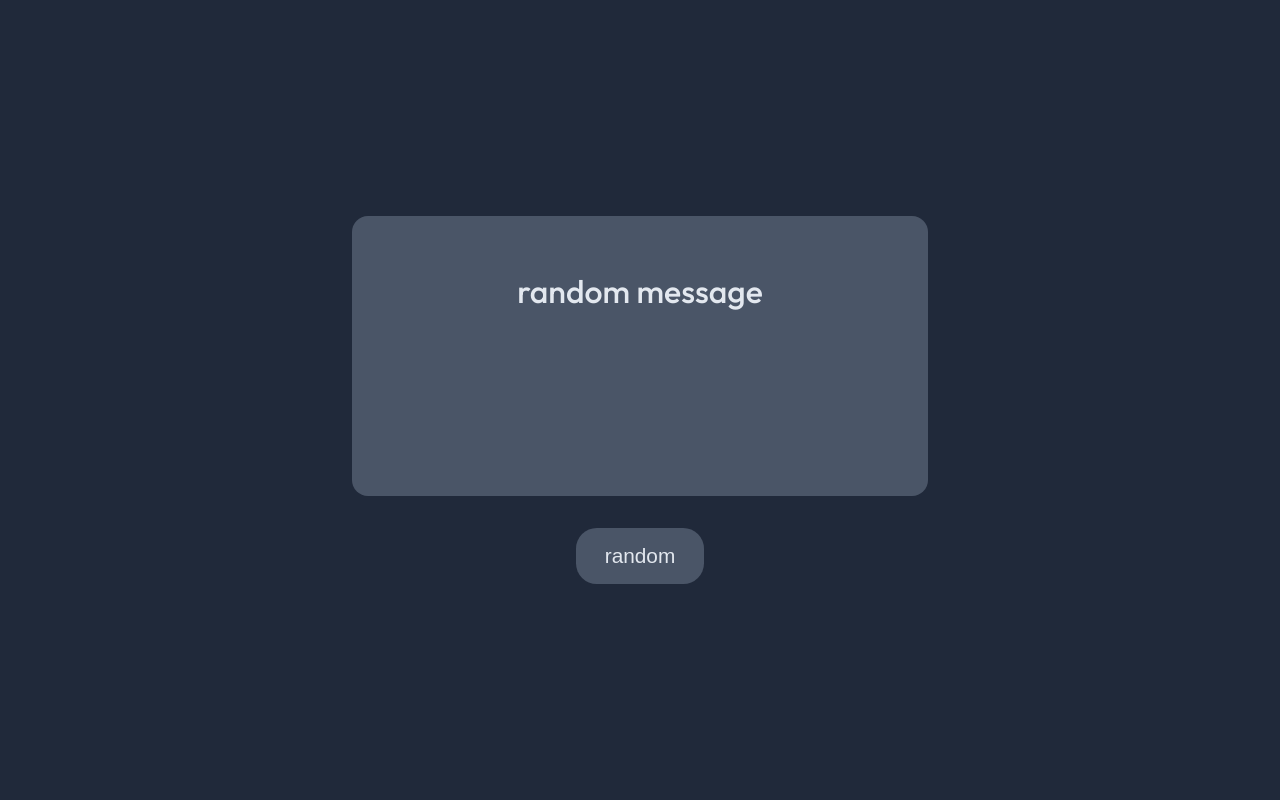
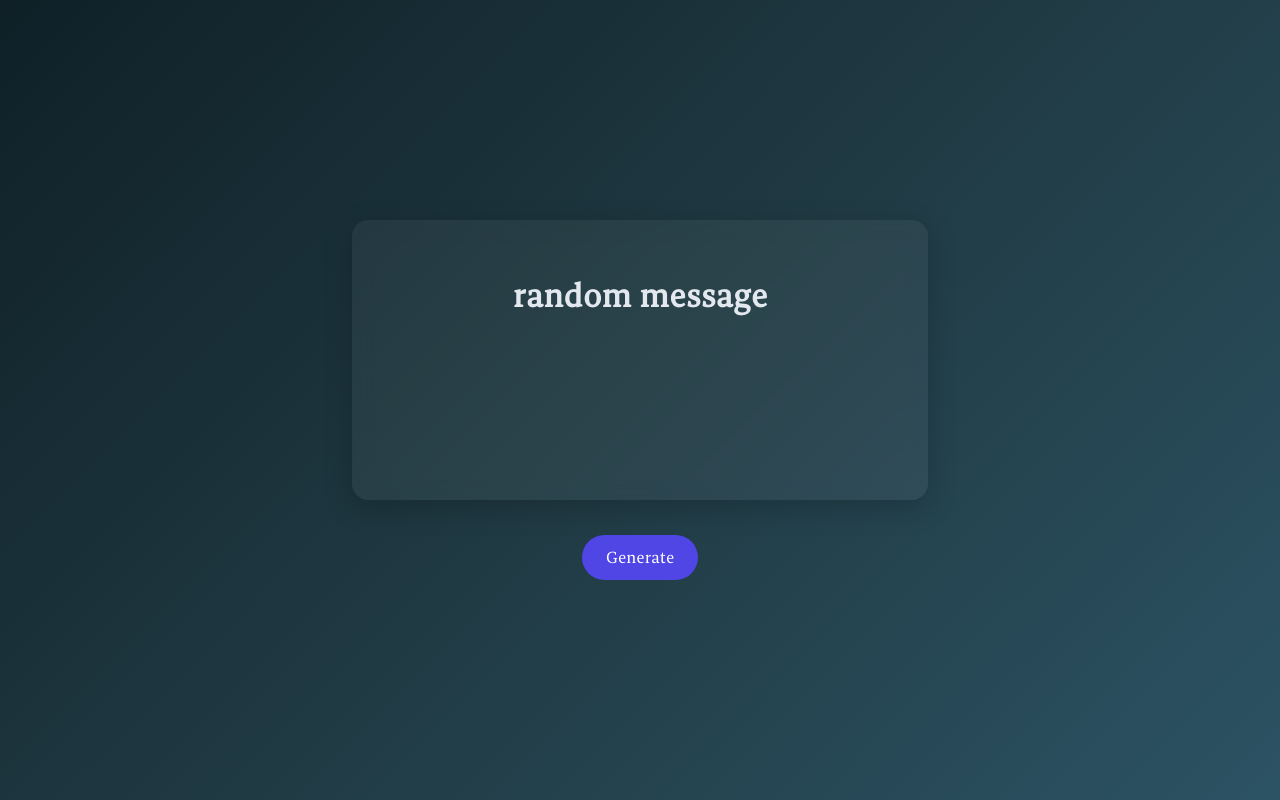
Before and after one commit to mhmd-aho/mixed-message, a plain HTML site: page index.html in a window 1280 px wide. Drawn offline with Linux system fonts and the light colour scheme; a web font is replaced by a local one.

Commit message:
style update

```diff
--- a/index.html
+++ b/index.html
@@ -12,12 +12,10 @@
 <body>
     <div id="container">
         <div id="rectangle">
-            <h1 class="outfit-font">random message</h1>
-            <p id="mixedMessage" class="outfit-font"></p>
+            <h1>random message</h1>
+            <p id="mixedMessage"></p>
         </div>
-        <div class="outfit-font" id="buttons">
-            <button id="random" class="bttns">random</button>
-        </div>
+        <button id="random">Generate</button>
     </div>
     <script src="index.js"></script>
 </body>
--- a/style.css
+++ b/style.css
@@ -1,9 +1,7 @@
-.outfit-font {
-    font-family: "Outfit", serif;
-    font-optical-sizing: auto;
-    font-weight: 500;
-    font-style: normal;
-  }
+@font-face {
+    font-family: bespoke;
+    src: url(BespokeSerif-Regular.otf);
+}
 html,body{
     height: 100%;
     width: 100%;
@@ -13,10 +11,19 @@ body{
     justify-content: center;
     align-items: center;
     margin: 0;
-    background-color: #20293A;
+    background: linear-gradient(135deg, #0f2027, #203a43, #2c5364);
+}
+#container{
+    height: 45vh;
+    display: flex;
+    flex-direction: column;
+    justify-content: space-between;
+    align-items: center;
 }
 #rectangle{
-    background-color: #4A5567;
+    background: rgba(255, 255, 255, 0.05);
+    backdrop-filter: blur(10px);
+    box-shadow: 0 8px 30px rgba(0, 0, 0, 0.2);
     height: 35vh;
     width: 45vw;
     border-radius: 1em;
@@ -26,22 +33,23 @@ body{
     justify-content: space-around;
 }
 h1{
+    font-family: bespoke;
     text-align: center;
 }
-#buttons{
-    display: flex;
-    justify-content: center;
-    margin-top: 2em;
-}
-.bttns{
-    background-color: #4A5567;
+button {
+    font-family: bespoke;
+    background-color: #4f46e5;
+    color: white;
     border: none;
-    height: 7vh;
-    width: 10vw;
-    border-radius: 1em;
-    color: #E3E8EF;
-    font-size: 1.3rem;
-}
+    padding: 12px 24px;
+    font-size: 1rem;
+    border-radius: 25px;
+    transition: background-color 0.3s ease;
+  }
+
+  button:hover {
+    background-color: #4338ca;
+  }
 #mixedMessage{
     text-align: center;
     font-size: xx-large ;
@@ -50,7 +58,7 @@ h1{
     #mixedMessage{
         font-size: medium;
     }
-    .bttns{
+    button{
         border-radius: 0.5em;
         width: 12vw;
     }
@@ -59,7 +67,7 @@ h1{
     #rectangle{
         width: 60vw;
     }
-    .bttns{
+    button{
         width: 25vw;
     }
     #mixedMessage{
@@ -67,13 +75,13 @@ h1{
     }
 }
 @media screen and (max-width:424px){
-    h1,.bttns{
+    h1,button{
         font-size: small;
     }
     #mixedMessage{
         font-size: x-small;
     }
-    .bttns{
+    button{
         width: 20vw;
     }
 }
```
Also changed, not shown: BespokeSerif-Regular.otf (added), 1 other file.
